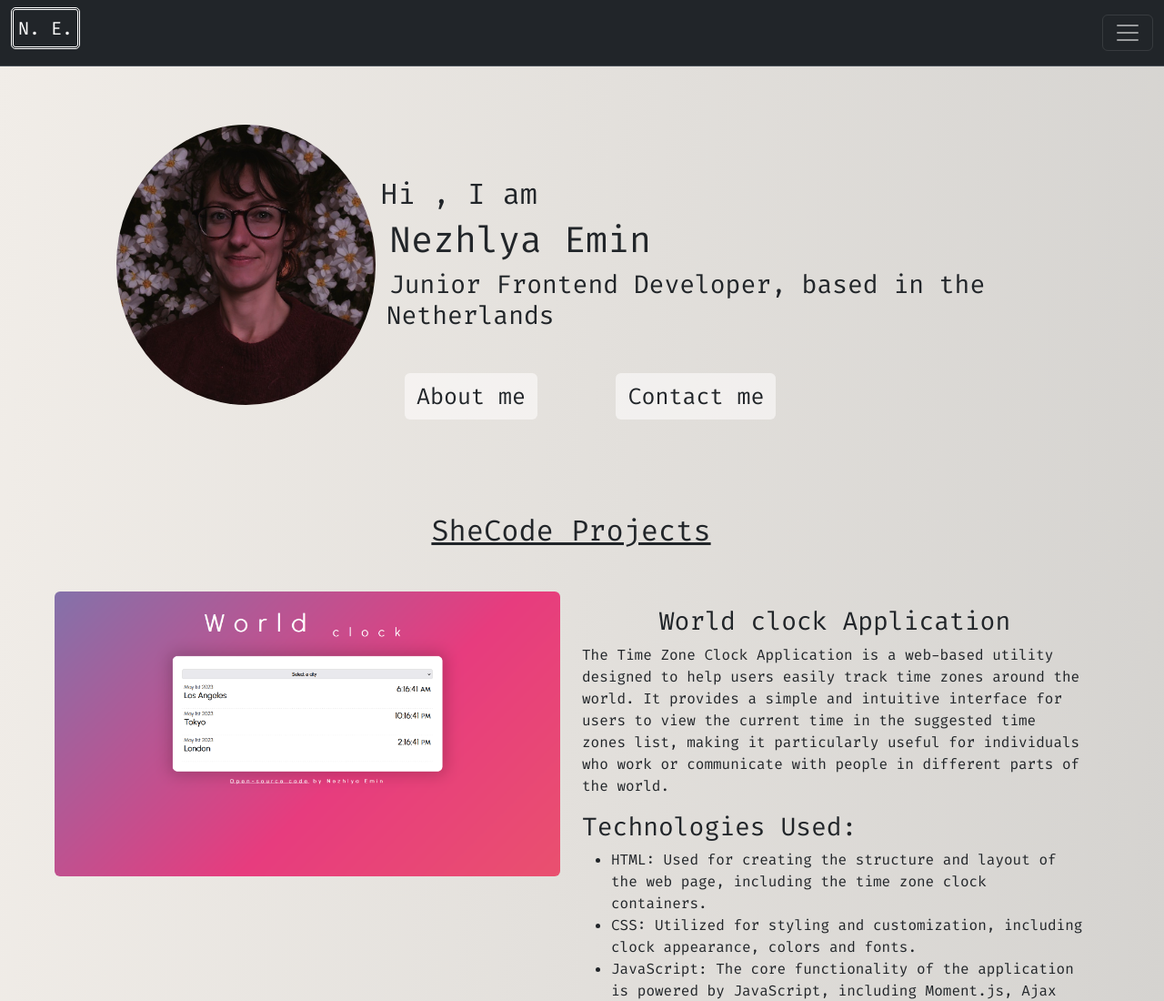
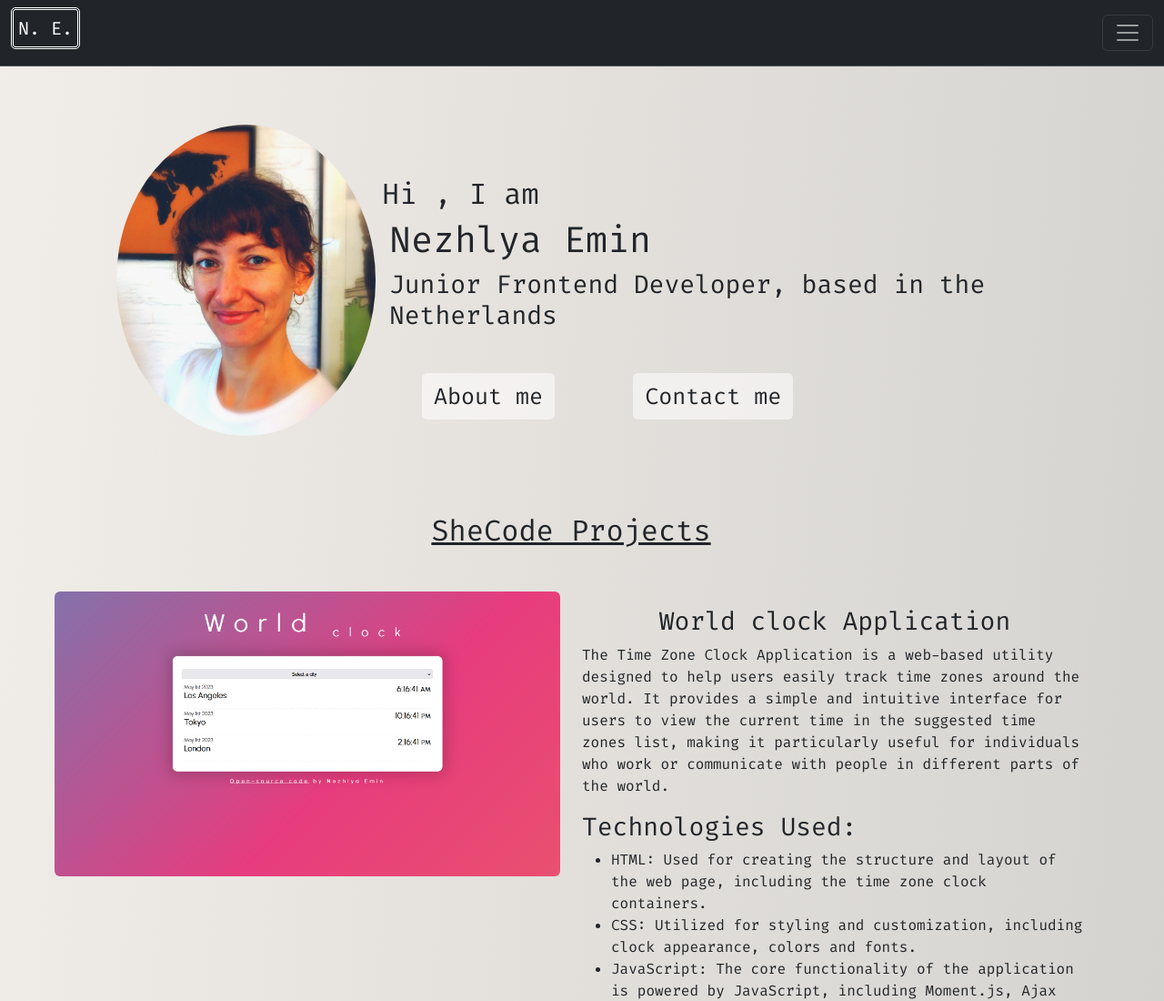
Before and after one commit to Nezhlya/portfolio, a plain HTML site: page index.html in a window 1280 px wide. Shown: the top 1100 px of the page at 91% size. Drawn offline with nearby package versions, Linux system fonts and the light colour scheme.

Commit message:
photo changed

```diff
--- a/index.html
+++ b/index.html
@@ -48,7 +48,7 @@
     </nav>
 
         <div class="container" id="myself">
-                    <img src="./css/img/image_me.jpeg" alt="" class="my_image"/>
+                    <img src="./css/img/image_me.jpg" alt="" class="my_image"/>
 
               <div class="header">
                <h2>Hi , I am</h2>
```
Also changed, not shown: css/img/image_me.jpeg (deleted), css/img/image_me.jpg (added).
